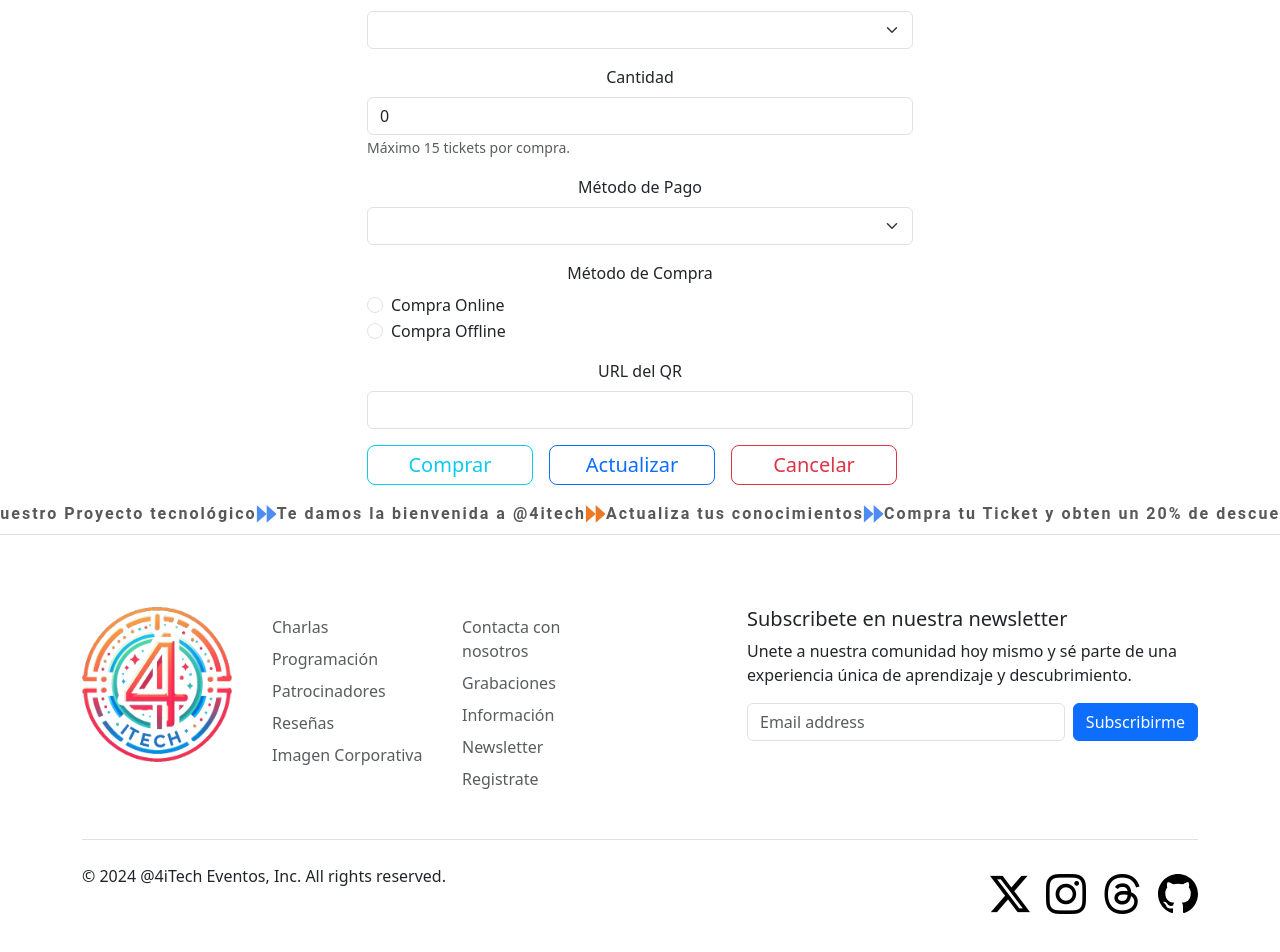
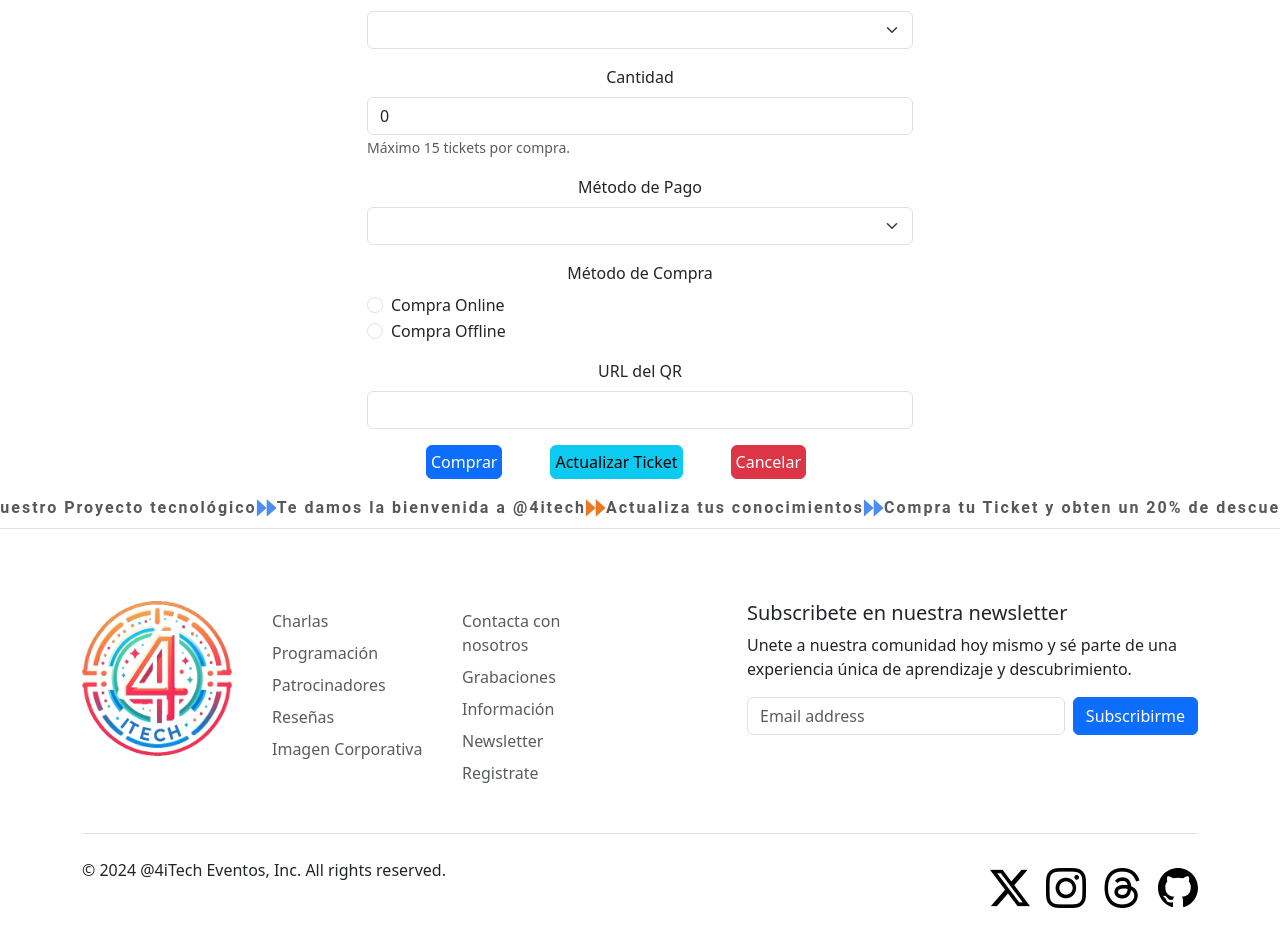
Before and after one commit to angelmaria/4ITECH, an Angular app: page /ticketOrderBuys/create in a window 1280 px wide. Shown: the part 577-1529 px from the top of the page. Built offline with nearby package versions, Linux system fonts and the light colour scheme.

Commit message:
ticket Order Buy

```diff
--- a/src/app/ticket-detail/ticket-detail.component.css
+++ b/src/app/ticket-detail/ticket-detail.component.css
@@ -28,7 +28,7 @@ margin-top: 0;
 }
 
 .background-gradient {
-    background: linear-gradient(to right, #4f8cef, #4b70e1, #5498f2, #31b4c8);
+    background: linear-gradient(to right, #104ba8, #2f6ac9, #4184da, #69a8f9);
     border-radius: 20px;
     padding: 20px;
     display: flex;
--- a/src/app/ticket-form/ticket-form.component.css
+++ b/src/app/ticket-form/ticket-form.component.css
@@ -1,5 +1,5 @@
 .background-gradient {
-    background: linear-gradient(to right, #3d7adc, #7595f4, #75aaef, #65e2f5);
+    background: linear-gradient(to to right, #104ba8, #2f6ac9, #4184da, #69a8f9);
     border-radius: 20px;
     padding: 20px;
     display: flex;
--- a/src/app/ticket-order-buy-detail/ticket-order-buy-detail.component.html
+++ b/src/app/ticket-order-buy-detail/ticket-order-buy-detail.component.html
@@ -6,17 +6,25 @@
         </div>
     </header>
 
+    <div class="row">
+        <div class="col-md-4">
+            <img src="/src/assets/Ticket/img/tob.png" alt="tu ticket Aquí" class="img-fluid">
+        </div>
 
         <div class="col-md-8">
             <main>
-                <div class="row row-cols-1 text-center">
+                <div class="row row-cols-1 row-cols-md-3 mb-3 text-center">
                     <div class="col">
                         <div class="card mb-4 rounded-3 shadow-sm">
                             <div class="card-header py-3">
                                 <h4 class="my-0 fw-normal text-info"><strong><Tbody></Tbody> Orden de compra</strong></h4>
                             </div>
                             <div class="card-body">
-
+                                <p style="margin-left: 10px;">
+                                    <span class="badge bg-primary" style="font-size: large;">
+                                        <i class="fas fa-glass-cheers"></i>
+                                    </span>
+                                </p>
                                 <h1 class="card-title pricing-card-title"> {{ticketOrderBuy?.id}}<small class="text-body-secondary fw-light"> ✍ </small></h1>
                                 <ul class="list-unstyled mt-3 mb-4">
                                     @if (ticketOrderBuy) {
@@ -26,16 +34,16 @@
                                                     <i class="fas fa-glass-cheers"></i>
                                                 </span>
                                             </p>
-                                            <label><strong>Fecha:</strong>{{ticketOrderBuy.date}}</label>
-                                                <label><strong>Descuento:</strong>{{ticketOrderBuy.discount}}</label>
-                                            <label><strong>Precio Toltal:</strong>{{ticketOrderBuy.totalPrice}}</label>
-                                                <label><strong>Metodo de pago:</strong> {{ticketOrderBuy.paymentMethod}}</label>
-                                            <label><strong>Cantidad:</strong> {{ticketOrderBuy.quantity}}</label>
-                                                <label><strong>Medio de compra:</strong>  {{ticketOrderBuy.channel}}</label>
-                                            <label><strong>Código QR:</strong> {{ticketOrderBuy.qrUrl}}</label>
+                                            <label><strong>Fecha:</strong>  {{ticketOrderBuy.date}} </label>
+                                            <label><strong>Descuento:</strong>  {{ticketOrderBuy.discount}} </label>
+                                            <label><strong>Precio Toltal:</strong>  {{ticketOrderBuy.totalPrice}}</label>
+                                            <label><strong>Metodo de pago:</strong>  {{ticketOrderBuy.paymentMethod}} </label>
+                                            <label><strong>Cantidad:</strong>  {{ticketOrderBuy.quantity}} </label>
+                                            <label><strong>Medio de compra:</strong>  {{ticketOrderBuy.channel}}</label>
+                                            <label><strong>Código QR:</strong>  {{ticketOrderBuy.qrUrl}} </label>
                                             <span class="badge bg-primary" style="font-size: large;"></span>
 
-                                            <a [routerLink]="['/ticketOrderBuys/create']" class="w-100 btn btn-lg btn-outline-primary  p-1 me-3" style="display: block;">Editar Ticket</a>
+                                            <a [routerLink]="['/ticketOrderBuys/create']" class="w-100 btn btn-lg btn-outline-primary" style="display: block;">Editar Ticket</a>
 
                                     }
                                 </ul>
@@ -46,8 +54,4 @@
             </main>
         </div>
     </div>
-
-    <div class="row">
-        <div class="col-md-4">
-            <img src="/src/assets/Ticket/img/tob.png" alt="tu ticket Aquí" class="img-fluid">
-        </div>
+</div>
--- a/src/app/ticket-order-buy-form/ticket-order-buy-form.component.html
+++ b/src/app/ticket-order-buy-form/ticket-order-buy-form.component.html
@@ -62,9 +62,9 @@
                     <input type="text" class="form-control form-input" id="qrUrl" formControlName="qrUrl">
                 </div>
                 <div class="button-container">
-                    <button type="submit" class="w-100 btn btn-lg btn-outline-info  p-1 me-3" style="display: block;">Comprar</button>
-                    <button type="submit" class="w-100 btn btn-lg btn-outline-primary  p-1 me-3" style="display: block;">Actualizar</button>
-                    <button type="button" class="w-100 btn btn-lg btn-outline-danger  p-1 me-3" style="display: block;">Cancelar</button>
+                    <button type="submit" class="btn btn-primary p-1 me-5">Comprar</button>
+                    <button type="submit" class="btn btn-info p-1 me-5">Actualizar Ticket</button>
+                    <button type="button" class="btn btn-danger p-1 me-5">Cancelar</button>
                 </div>
             </form>
         </div>
--- a/src/app/ticket-order-buy-list/ticket-order-buy-list.component.html
+++ b/src/app/ticket-order-buy-list/ticket-order-buy-list.component.html
@@ -38,23 +38,23 @@
                 <th>Descuento</th>
                 <td>{{ticketOrderBuy.discount}}</td>
               </tr>
-		<tr class="table-secondary">
+    <tr class="table-secondary">
                 <th>Precio Total</th>
                 <td>{{ticketOrderBuy.totalPrice}}</td>
               </tr>
-		<tr class="table-secondary">
+    <tr class="table-secondary">
                 <th>Número Máximo</th>
                 <td>{{ticketOrderBuy.quantity}}</td>
               </tr>
-		<tr class="table-secondary">
+    <tr class="table-secondary">
                 <th>Metodo de pago</th>
                 <td>{{ticketOrderBuy.paymentMethod}}</td>
               </tr>
-		<tr class="table-secondary">
+    <tr class="table-secondary">
                 <th>Medio de compra</th>
                 <td>{{ticketOrderBuy.channel}}</td>
               </tr>
-		<tr class="table-secondary">
+    <tr class="table-secondary">
                 <th>Código Qr</th>
                 <td>{{ticketOrderBuy.qrUrl}}</td>
               </tr>
@@ -65,9 +65,9 @@
       </div>
     </div>
     <div class="d-flex justify-content-center">
-    <button class="w-100 btn btn-lg btn-outline-primary p-1 me-3" style="display: block;"[routerLink]="['/ticketOrderBuys', ticketOrderBuy.id, 'detail']">Ver </button>
-    <button class="w-100 btn btn-lg btn-outline-primary  p-1 me-3" style="display: block;" [routerLink]="['/ticketOrderBuys', ticketOrderBuy.id, 'update']">Editar </button>
-    <button class="w-100 btn btn-lg btn-outline-danger  p-1 me-3" style="display: block;">Borrar </button>
+    <button class="btn btn-info container mx-2" [routerLink]="['/ticketOrderBuys', ticketOrderBuy.id, 'detail']">Ver ticketOrderBuy</button>
+    <button class="btn btn-success container mx-2" [routerLink]="['/ticketOrderBuys', ticketOrderBuy.id, 'update']">Editar ticketOrderBuy</button>
+    <button class="btn btn-danger container mx-2">Borrar ticketOrderBuy</button>
     </div>
 } @empty {
   <div class="icon-container bi bi-bag-x container d-flex justify-content-center align-items-center"></div>
```
Also changed, not shown: src/app/ticket-order-buy-detail/ticket-order-buy-detail.component.ts (line endings or trailing spaces), src/app/ticket-order-buy-form/ticket-order-buy-form.component.css (line endings or trailing spaces), src/app/ticket-order-buy-form/ticket-order-buy-form.component.ts (line endings or trailing spaces), src/app/ticket-order-buy-list/ticket-order-buy-list.component.ts (line endings or trailing spaces).
